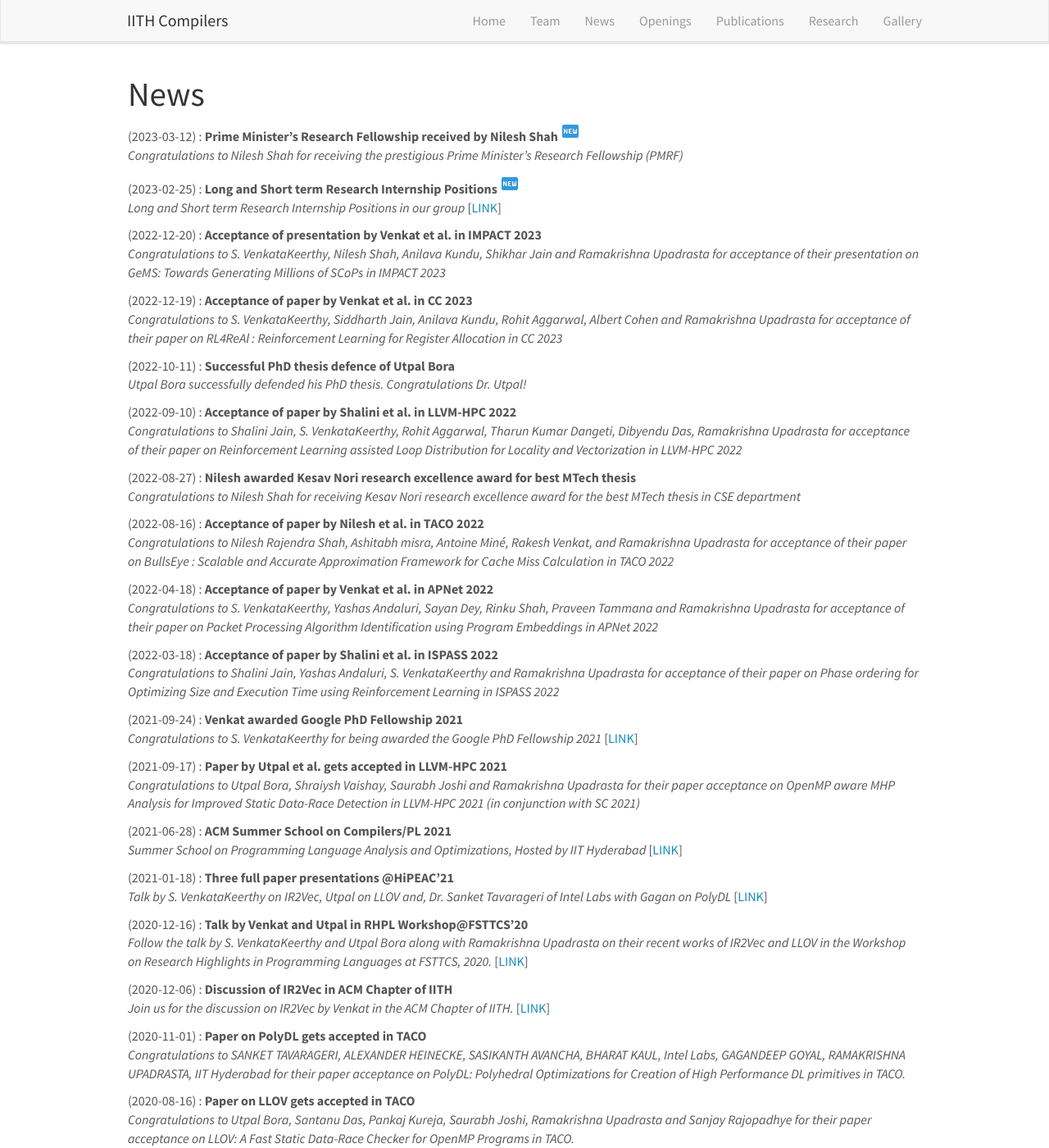
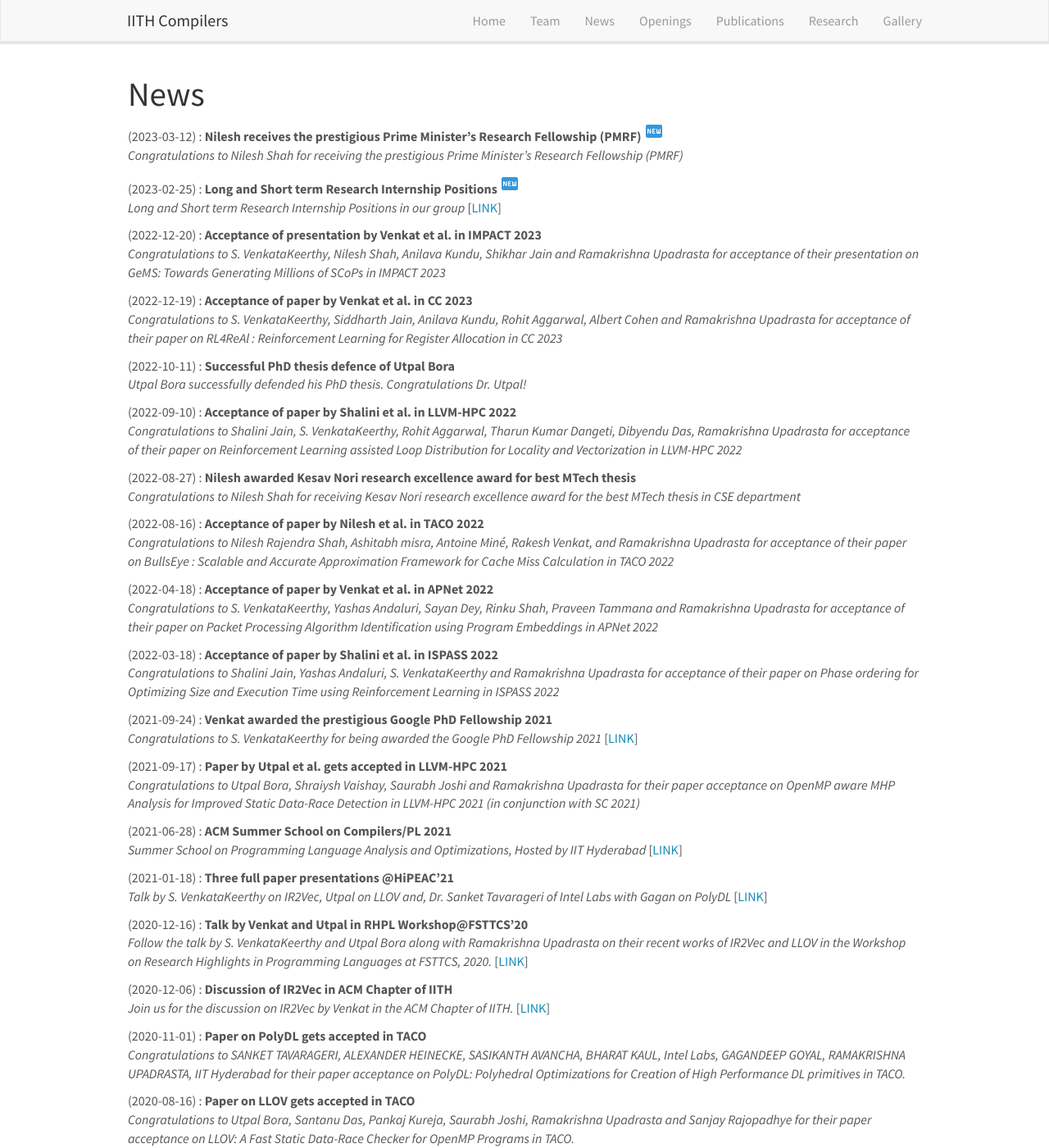
Before and after one commit to utpalbora/compilers.cse.iith.ac.in, a Jekyll site: the page built from _pages/allnews.md, in a window 1280 px wide and 1400 px high. Shown: the whole window at 82% size. Built offline with Jekyll 4.4.1, drawn with Linux system fonts in a browser that asks for light colours; nearby versions of some CDN libraries.

Commit message:
Update news.yml

```diff
--- a/_data/news.yml
+++ b/_data/news.yml
@@ -1,5 +1,5 @@
 - date: 2023-03-12
-  status: "Prime Minister's Research Fellowship received by Nilesh Shah"
+  status: "Nilesh receives the prestigious Prime Minister's Research Fellowship (PMRF)"
   new: "true"
   url: ""
   headline: "Congratulations to Nilesh Shah for receiving the prestigious Prime Minister's Research Fellowship (PMRF) "
@@ -60,7 +60,7 @@
   headline: "Congratulations to Shalini Jain, Yashas Andaluri, S. VenkataKeerthy and Ramakrishna Upadrasta for acceptance of their paper on Phase ordering for Optimizing Size and Execution Time using Reinforcement Learning in ISPASS 2022"
 
 - date: 2021-09-24
-  status: "Venkat awarded Google PhD Fellowship 2021"
+  status: "Venkat awarded the prestigious Google PhD Fellowship 2021"
   new: "false"
   url: "https://research.google/outreach/phd-fellowship/recipients/"
   headline: "Congratulations to S. VenkataKeerthy for being awarded the Google PhD Fellowship 2021"
```
